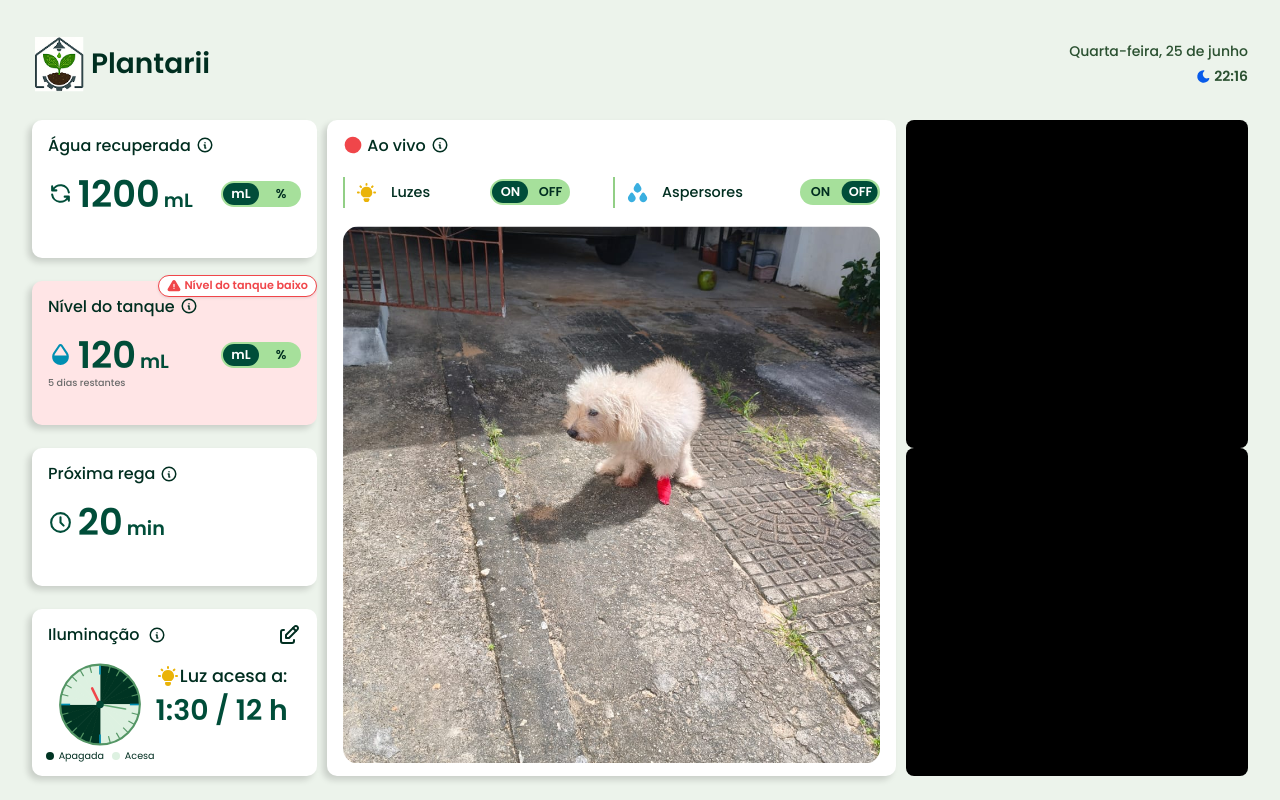
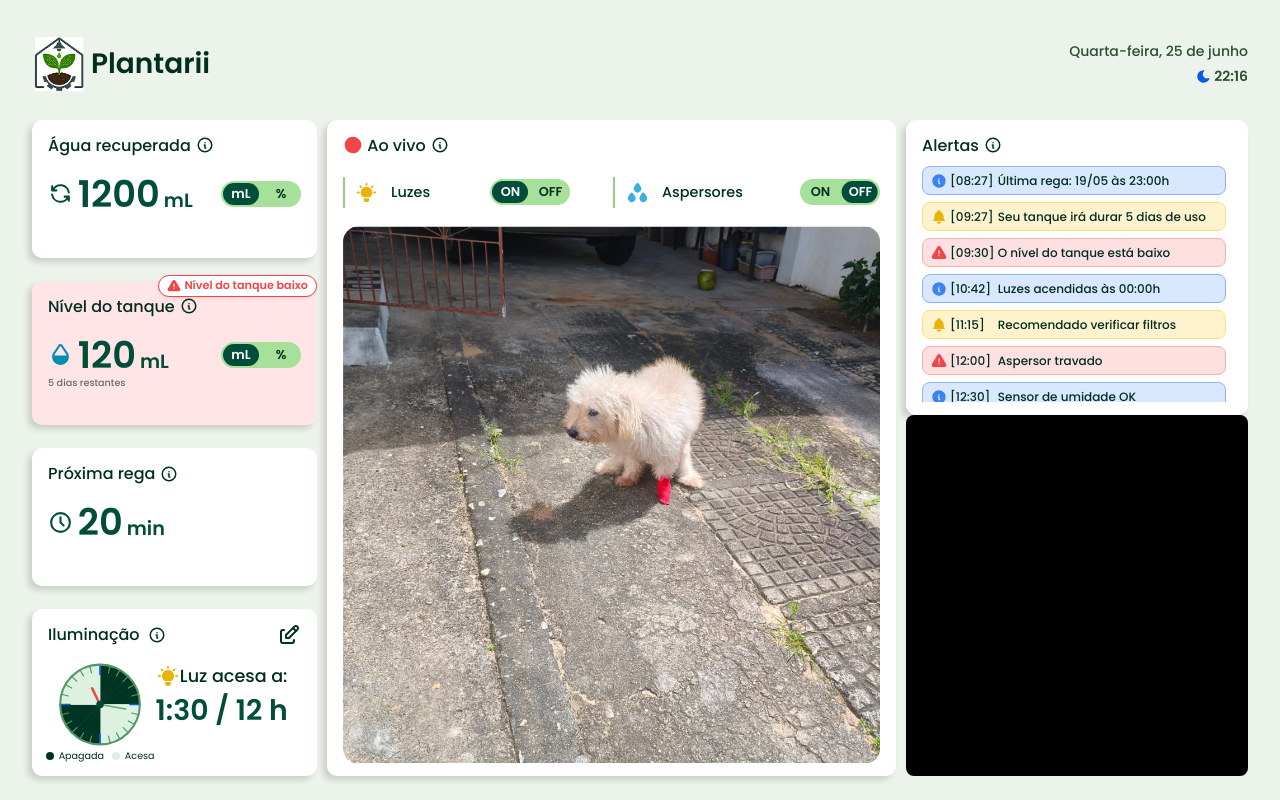
Before and after one commit to deborasaless/plantarii, a React (Vite) app: page / in a window 1280 px wide. Built offline with nearby package versions, Linux system fonts and the light colour scheme.

Commit message:
alerts card added

```diff
--- a/src/components/Tooltip/messages.ts
+++ b/src/components/Tooltip/messages.ts
@@ -1,7 +1,8 @@
 export const DefaultTooltipMessages = {
-  recoveredWaterCard: 'Água recuperada da rega em relação ao volume total utilizado em mL ou %',
-  tankLevelCard: 'Nível do tanque atual em mL ou %',
-  wateringCard: 'Tempo restante até a próxima rega',
+  recoveredWaterCard: 'Água recuperada da rega em relação ao volume total utilizado em mL ou %.',
+  tankLevelCard: 'Nível do tanque atual em mL ou %.',
+  wateringCard: 'Tempo restante até a próxima rega.',
   lightingCard: 'Ciclos de iluminação diários. O ponteiro vermelho indica em qual ciclo a horta se encontra atualmente, e o texto mostra a duração.',
   cameraCard: 'Visualização da câmera da horta. Clique na imagem para abrir a câmera em tela cheia. Você também pode ligar e desligar as luzes e aspersores.',
+  alertsCard: 'Lista de alertas recentes do sistema.',
 }
--- /dev/null
+++ b/src/mocks/alertsCardMock.ts
@@ -0,0 +1,28 @@
+export type AlertType = 'info' | 'warning' | 'danger';
+
+export interface Alert {
+  id: string;
+  type: AlertType;
+  time: string;
+  message: string;
+}
+
+export interface AlertsCardData {
+  alerts: Alert[];
+}
+
+// 10 alertas de exemplo
+export const alertsMock: AlertsCardData = {
+  alerts: [
+    { id: 'a1', type: 'info',    time: '08:27', message: 'Última rega: 19/05 às 23:00h' },
+    { id: 'a2', type: 'warning', time: '09:27', message: 'Seu tanque irá durar 5 dias de uso' },
+    { id: 'a3', type: 'danger',  time: '09:30', message: 'O nível do tanque está baixo' },
+    { id: 'a4', type: 'info',    time: '10:42', message: 'Luzes acendidas às 00:00h' },
+    { id: 'a5', type: 'warning', time: '11:15', message: 'Recomendado verificar filtros' },
+    { id: 'a6', type: 'danger',  time: '12:00', message: 'Aspersor travado' },
+    { id: 'a7', type: 'info',    time: '12:30', message: 'Sensor de umidade OK' },
+    { id: 'a8', type: 'warning', time: '13:05', message: 'Temperatura alta no reservatório' },
+    { id: 'a9', type: 'danger',  time: '14:20', message: 'Falha de comunicação com câmera' },
+    { id: 'a10', type: 'info',   time: '15:45', message: 'Manutenção programada para 20/05' },
+  ],
+};
--- /dev/null
+++ b/src/screens/Dashboard/components/alertsCard/index.tsx
@@ -0,0 +1,60 @@
+import React from 'react';
+import {
+  IconInfoCircle,
+  IconInfoCircleFilled,
+  IconBellFilled,
+  IconAlertTriangleFilled,
+} from '@tabler/icons-react';
+import Tooltip from '../../../../components/Tooltip';
+import { DefaultTooltipMessages } from '../../../../components/Tooltip/messages';
+import {
+  CardContainer,
+  TitleRow,
+  Title,
+  InfoIconWrapper,
+  ContentWrapper,
+  AlertRow,
+  AlertIconWrapper,
+  AlertTime,
+  AlertText,
+} from './styles';
+import type { AlertsCardData, Alert } from '../../../../mocks/alertsCardMock';
+
+export interface AlertsCardProps {
+  data: AlertsCardData;
+}
+
+const iconForType = {
+  info: <IconInfoCircleFilled       size={16} style={{ color: '#3B82F6' }} />,
+  warning: <IconBellFilled          size={16} style={{ color: '#EAB308' }} />,
+  danger: <IconAlertTriangleFilled  size={16} style={{ color: '#F0464A' }} />,
+};
+
+const AlertsCard: React.FC<AlertsCardProps> = ({ data }) => {
+  return (
+    <CardContainer>
+      <TitleRow>
+        <Title>Alertas</Title>
+        <Tooltip text={DefaultTooltipMessages.alertsCard}>
+          <InfoIconWrapper>
+            <IconInfoCircle size={18} />
+          </InfoIconWrapper>
+        </Tooltip>
+      </TitleRow>
+
+      <ContentWrapper>
+        {data.alerts.map((alert: Alert) => (
+          <AlertRow key={alert.id} type={alert.type}>
+            <AlertIconWrapper>
+              {iconForType[alert.type]}
+            </AlertIconWrapper>
+            <AlertTime>[{alert.time}]</AlertTime>
+            <AlertText>{alert.message}</AlertText>
+          </AlertRow>
+        ))}
+      </ContentWrapper>
+    </CardContainer>
+  );
+};
+
+export default AlertsCard;
--- /dev/null
+++ b/src/screens/Dashboard/components/alertsCard/styles.ts
@@ -0,0 +1,109 @@
+import styled, { css } from 'styled-components';
+
+export const CardContainer = styled.div`
+  border-radius: 10px;
+  background-color: #FFFFFF;
+  display: flex;
+  flex-direction: column;
+  padding: 0.8rem 1rem;
+  box-shadow: -4px 4px 6px rgba(0, 0, 0, 0.15);
+  width: 100%;
+  height: 45%;
+`
+
+export const TitleRow = styled.div`
+  display: flex;
+  align-items: center;
+  gap: 0.3rem;
+  margin-bottom: 0.5rem;
+`
+
+export const Title = styled.h4`
+  font-size: 1rem;
+  font-weight: 500;
+  color: #002E20;
+  margin: 0;
+`
+
+export const InfoIconWrapper = styled.div`
+  display: flex;
+  align-items: center;
+  color: #002E20;
+  cursor: pointer;
+
+  transition: color 0.2s ease, transform 0.3s ease;
+
+  &:hover { transform: scale(1.2); }
+`
+
+export const ContentWrapper = styled.div`
+  display: flex;
+  flex-direction: column;
+  overflow-y: auto;
+  gap: 0.4rem;
+
+  /* Firefox */
+  scrollbar-width: thin;
+  scrollbar-color: #002E20 transparent;
+
+  /* Webkit (Chrome, Edge, Safari) */
+  &::-webkit-scrollbar {
+    width: 8px;
+  }
+  &::-webkit-scrollbar-track {
+    background: #002E20;
+    border-radius: 4px;
+  }
+  &::-webkit-scrollbar-thumb {
+    background-color: transparent;
+    border-radius: 4px;
+    border: none;
+  }
+`
+
+export const AlertRow = styled.div<{ type: 'info' | 'warning' | 'danger' }>`
+  display: flex;
+  align-items: center;
+  justify-content: start;
+  width: 98%;
+  height: fit-content;
+  gap: 1%;
+  padding: 0.3rem 0.5rem;
+  border-radius: 8px;
+  font-size: 0.75rem;
+  font-weight: 500;
+  color: #002E20;
+
+  ${({ type }) => type === 'info' && css`
+    background: #D9E7FF;
+    border: 1px solid #85B3FF;
+  `}
+
+  ${({ type }) => type === 'warning' && css`
+    background: #FFF3CF;
+    border: 1px solid #FFDF7B;
+  `}
+
+  ${({ type }) => type === 'danger' && css`
+    background: #FFE0E1;
+    border: 1px solid #FFAAAC;
+  `}
+`;
+
+export const AlertIconWrapper = styled.div`
+  display: flex;
+  align-items: center;
+`;
+
+
+export const AlertTime = styled.span`
+  font-variant-numeric: tabular-nums;
+  min-width: 45px;
+`;
+
+export const AlertText = styled.span`
+  display: flex;
+  align-items: center;
+  justify-content: center;
+  text-align: left;
+`;
--- a/src/screens/Dashboard/components/lightingCard/styles.ts
+++ b/src/screens/Dashboard/components/lightingCard/styles.ts
@@ -127,8 +127,9 @@ export const Outline = styled.circle`
 `;
 
 export const Tick = styled.line<{ major: boolean }>`
-  stroke: ${({ major }) => (major ? '#008FB2' : '#549665')};
+  stroke: ${({ major }) => (major ? '#085BEA' : '#549665')};
   stroke-width: ${({ major }) => (major ? 2 : 1.4)};
+  stroke-linecap: round;
 `;
 
 export const HourHand = styled.line`
--- a/src/screens/Dashboard/index.tsx
+++ b/src/screens/Dashboard/index.tsx
@@ -23,6 +23,8 @@ import LightingCard from './components/lightingCard';
 import { lightingMock } from '../../mocks/lightingCardMock';
 import CameraCard from './components/cameraCard';
 import { cameraMock } from '../../mocks/cameraCardMock';
+import AlertsCard from './components/alertsCard';
+import { alertsMock } from '../../mocks/alertsCardMock';
 
 const Dashboard: React.FC = () => {
   const [now, setNow] = useState(new Date());
@@ -102,7 +104,7 @@ const Dashboard: React.FC = () => {
         </CardsColumn>
 
         <CardsColumn width="30%">
-          <GenericCard />
+          <AlertsCard data={alertsMock} />
           <GenericCard />
         </CardsColumn>
       </CardsContainer>
```
